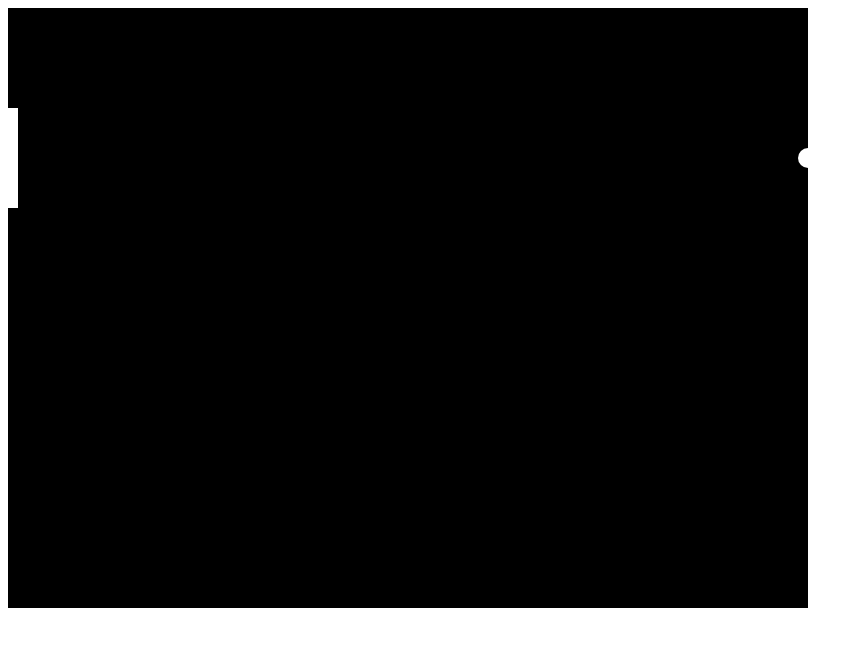
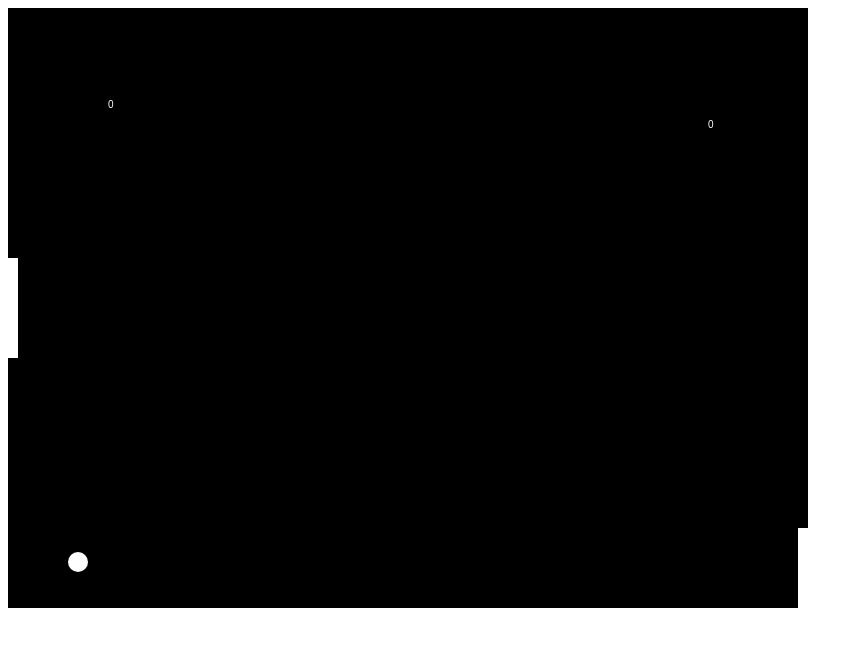
Before and after one commit to Srin18064/game, a plain HTML site: page index.html in a window 1280 px wide. Shown: the whole page, without its empty margins (0-863 px from the left). Drawn offline with Linux system fonts and the light colour scheme.

Commit message:
implemented the score board for the game

```diff
--- a/index.html
+++ b/index.html
@@ -10,7 +10,29 @@
       var canvas;
       var canvasContext;
       var ballX = 50;
-      var ballSpeedX = 5;
+      var ballY = 50;
+      var ballSpeedX = 10;
+      var ballSpeedY = 4;
+
+      var pad1Y = 250;
+      var pad2Y = 250;
+
+      var player1Score = 0;
+      var player2Score = 0;
+
+      const PAD_HEIGHT = 100;
+      const PAD_THICKNESS = 10;
+
+      function calMousePos(evt) {
+        var rect = canvas.getBoundingClientRect();
+        var root = document.documentElement;
+        var mouseX = evt.clientX - rect.left - root.scrollLeft;
+        var mouseY = evt.clientY - rect.top - root.scrollTop;
+        return {
+          x:mouseX,
+          y:mouseY
+        };
+      }
 
       window.onload = function() {
         canvas = document.getElementById('game-canvas')
@@ -19,19 +41,62 @@
         var framesPerSecond = 30;
         setInterval(callBoth, 1000/framesPerSecond);
 
+        canvas.addEventListener('mousemove',
+      function (evt){
+        var mousePos = calMousePos(evt);
+        pad1Y = mousePos.y-(PAD_HEIGHT/2);
+      });
 
+      }
+      function ballReset() {
+        ballSpeedX = -ballSpeedX;
+        ballX = canvas.width/2;
+        ballY = canvas.height/2;
       }
       function callBoth(){
         moveEverthing();
         draweverything();
       }
+
+      function computerMovement() {
+        var pad2YCenter = pad2Y + (PAD_HEIGHT/2);
+        if(pad2YCenter < ballY-35) {
+          pad2Y += 6;
+        }
+        else if (pad2YCenter > ballY+35) {
+          pad2Y -= 6;
+        }
+      }
       function moveEverthing(){
-        ballX = ballX + ballSpeedX;
+        computerMovement();
+
+        ballX += ballSpeedX;
+        ballY += ballSpeedY;
+
         if (ballX < 0) {
-          ballSpeedX = -ballSpeedX;
+          if (ballY > pad1Y && ballY < pad1Y + PAD_HEIGHT) {
+            ballSpeedX = -ballSpeedX;
+          }
+          else {
+            ballReset();
+            player2Score ++;
+          }
+
         }
         if (ballX > canvas.width) {
-          ballSpeedX = -ballSpeedX;
+          if (ballY > pad2Y && ballY < pad2Y + PAD_HEIGHT) {
+            ballSpeedX = -ballSpeedX;
+          }
+          else {
+            ballReset();
+            player1Score ++;
+          }
+        }
+        if (ballY < 0) {
+          ballSpeedY = -ballSpeedY;
+        }
+        if (ballY > canvas.height) {
+          ballSpeedY = -ballSpeedY;
         }
 
       }
@@ -39,10 +104,16 @@
 // this line blinks ;out the screeb in Black
         colorRect(0,0,canvas.width,canvas.height,'black');
         // this line create the left side pad
-        colorRect(0,100,10,100,'white');
+        colorRect(0,pad1Y,PAD_THICKNESS,PAD_HEIGHT,'white');
+
+        // this line create the right side pad
+        colorRect(canvas.width-PAD_THICKNESS,pad2Y,PAD_THICKNESS,PAD_HEIGHT,'white');
+
         // this line used to create the ball
-        colorCircle(ballX,150,10,'white');
-        // colorRect(ballX,100,20,20,'red');
+        colorCircle(ballX,ballY,10,'white');
+
+        canvasContext.fillText(player1Score, 100,100);
+        canvasContext.fillText(player2Score, canvas.width-100, 120);
       }
 
       function colorCircle(centerX, centerY, radius, drawColor) {
```
